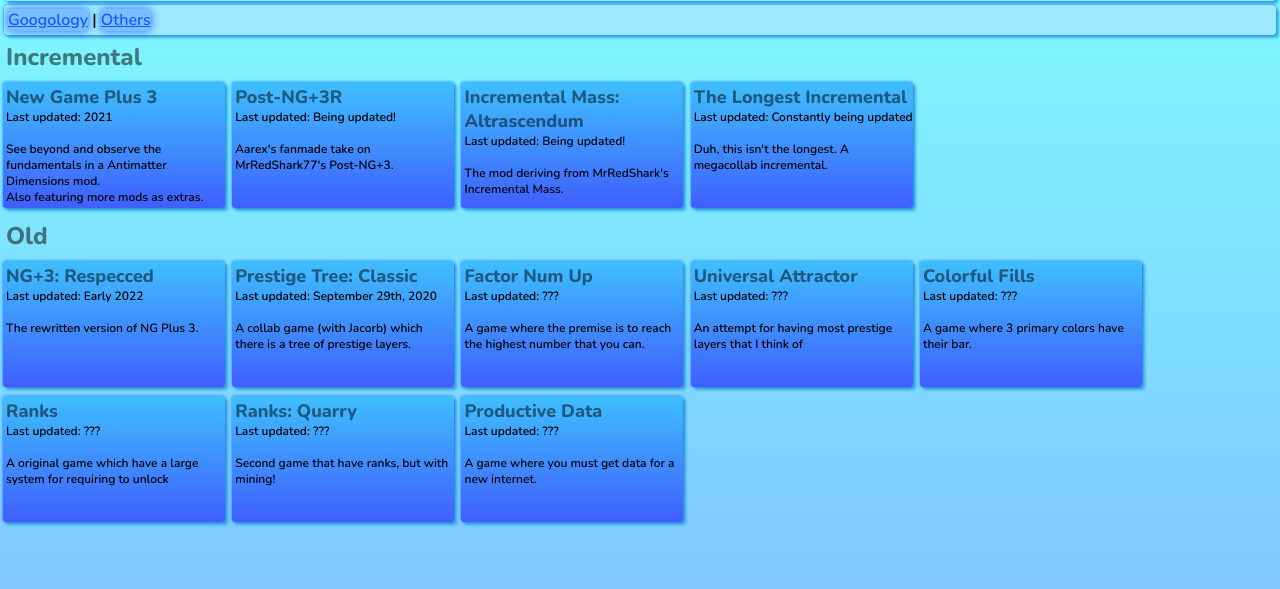
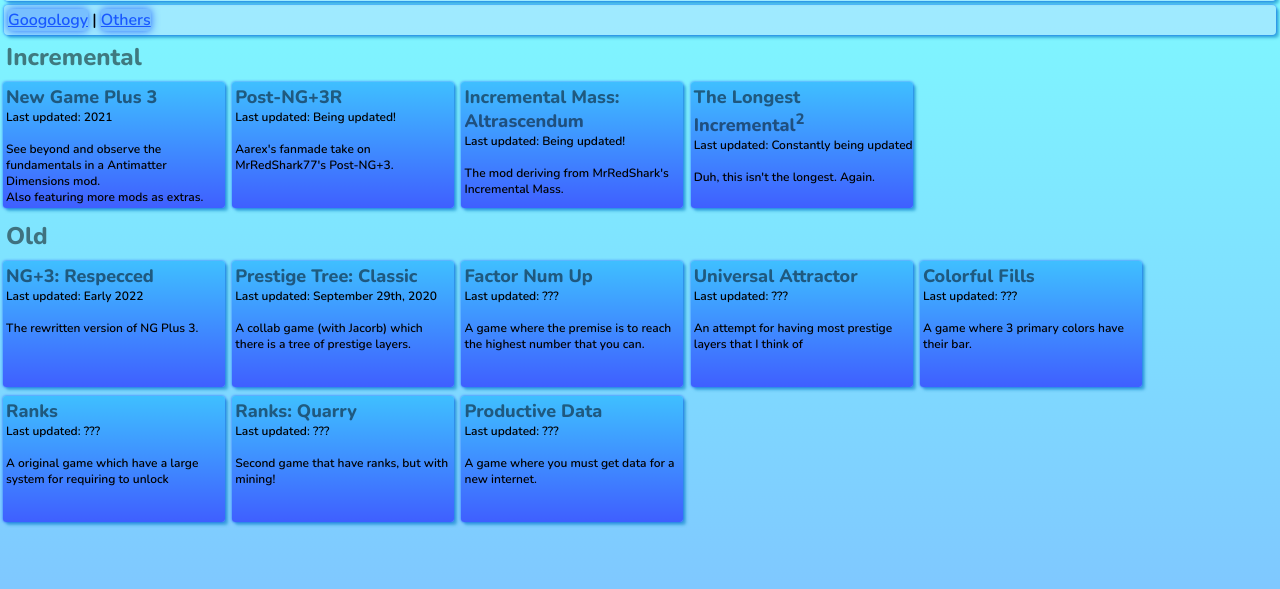
Before and after one commit to aarextiaokhiao/aarextiaokhiao.github.io, a plain HTML site: page index.html in a window 1280 px wide. Shown: the part 99-688 px from the top of the page. Drawn offline with nearby package versions, Linux system fonts and the light colour scheme.

Commit message:
Update index.html

```diff
--- a/index.html
+++ b/index.html
@@ -47,10 +47,10 @@
 			</a>
 			<a class="item" href="https://unsoftcapped3.github.io/the-longest-incremental/">
 				<div class="item_fix">
-					<div class="big">The Longest Incremental</div>
+					<div class="big">The Longest Incremental<sup>2</sup></div>
 					<div>Last updated: Constantly being updated</div>
 					<br>
-					<div>Duh, this isn't the longest. A megacollab incremental.</div>
+					<div>Duh, this isn't the longest. Again.</div>
 				</div>
 			</a>
 			<div class="big">Old</div>
```
